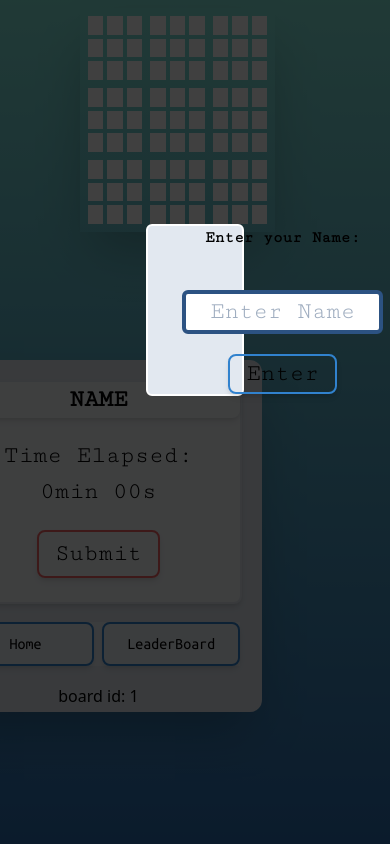
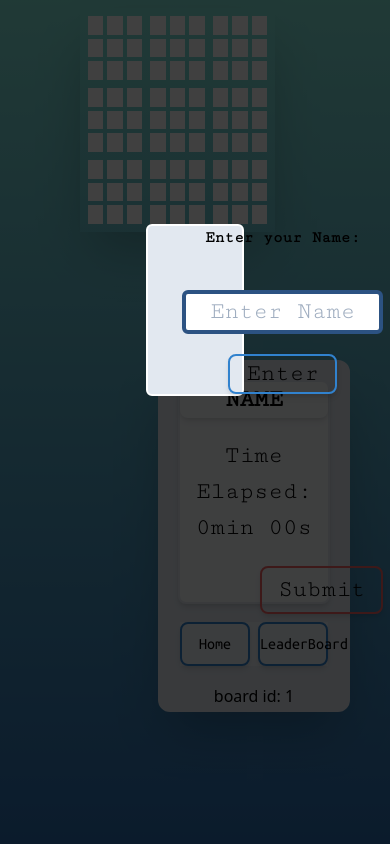
Before and after one commit to cs-gang/SudokuWebapp, a Django app: template sudoku-django-project/mainapp/templates/mainapp/game.html in a window 390 px wide; the page is wider, and only the part inside the window is pictured. Run offline with Django 3.2, Linux system fonts and the light colour scheme; the template is opened without the code that fills it: most values are stand-ins (such as "Sample title", 1, 10 or a date in 2020); style sheets or scripts are compiled from the project's sources; parts of the project's set-up code (start-up, migrations or seed data) failed here and were passed over.

Commit message:
Stats Card's width and right margin is responsive; working on height

```diff
--- a/sudoku-django-project/mainapp/templates/mainapp/game.html
+++ b/sudoku-django-project/mainapp/templates/mainapp/game.html
@@ -126,7 +126,7 @@
                 <input class="sm:text-md md:text-lg lg:text-2xl xl:text-3xl text-center subfont-cumono focus:bg-blue-200 focus:outline-none" maxlength="1" type="text">
             </div>
         </div>
-        <div class="float-right bg-gray-300 rounded-xl shadow-2xl border-4 w-rem20 h-rem21 mr-32 mt-32">
+        <div class="float-right bg-gray-300 rounded-xl shadow-2xl border-4 w-48 md:w-56 lg:w-64 xl:w-rem20 lg:h-64 xl:h-rem21 mr-10 lg:mr-16 xl:mr-32 mt-32">
             <div class="rounded-lg shadow-md m-4 bg-gray-100 border-2 h-56">
                 <h5 id="Name-headline" class="rounded-lg shadow-md text-2xl text-center subfont-cumono font-bold">NAME</h5>
                 <h5 id="Timer" class="text-2xl text-center mt-5 subfont-cumono">Time Elapsed: <br> 0min 00s</h5>
```
